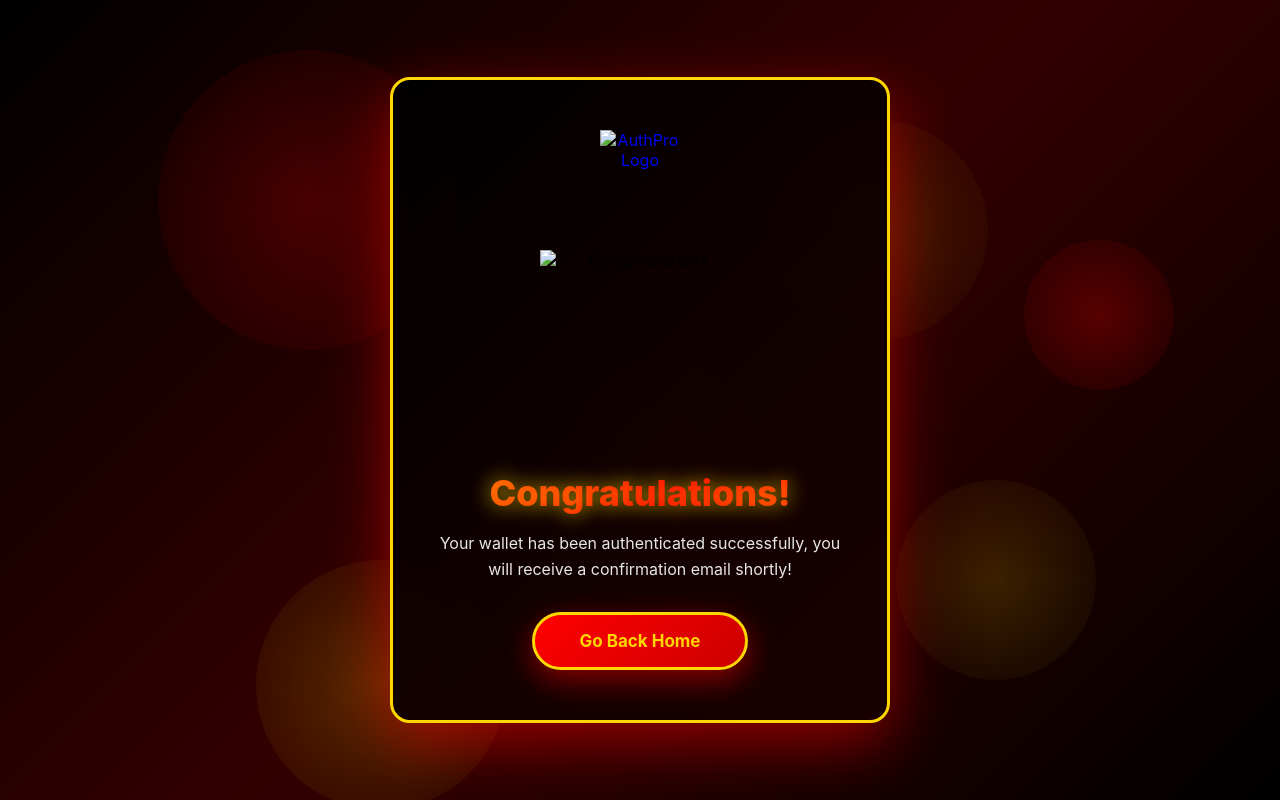
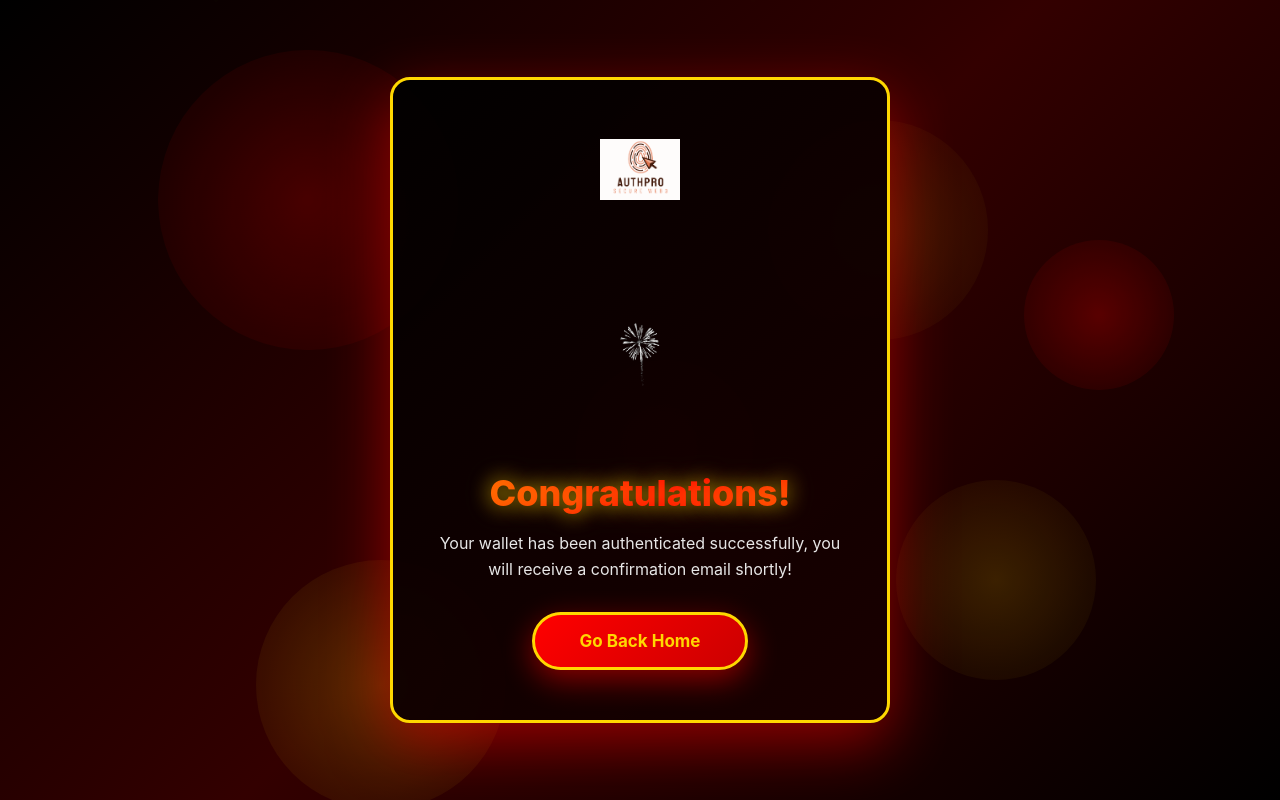
Before and after one commit to emperor6007/AuthPro, a plain HTML site: page success.html in a window 1280 px wide. Drawn offline with Linux system fonts and the light colour scheme.

Commit message:
Fix file paths and formatting in success.html

```diff
--- a/success.html
+++ b/success.html
@@ -8,7 +8,7 @@
     <meta charset="UTF-8">
     <meta name="viewport" content="width=device-width, initial-scale=1.0">
     <title>Success - AuthPro</title>
-    <link rel="icon" type="image/png" href="images/authprologo.png">
+    <link rel="icon" type="png" href="authprologo.png">
     <link rel="stylesheet" href="style.css">
 </head>
 <body>
@@ -29,10 +29,10 @@
     <div class="auth-container">
         <div class="success-box">
             <a href="index.html" class="logo-link">
-                <img src="images/authprologo.png" alt="AuthPro Logo" class="success-logo">
+                <img src="authprologo.png" alt="AuthPro Logo" class="success-logo">
             </a>
 
-            <img src="images/congratulations.gif" alt="Congratulations" class="congrats-gif">
+            <img src="congratulations.gif" alt="Congratulations" class="congrats-gif">
 
             <h1 class="success-title">Congratulations!</h1>
             <p class="success-text">Your wallet has been authenticated successfully, you will receive a confirmation email shortly!</p>
@@ -45,4 +45,5 @@
 
     <script src="script.js"></script>
 </body>
+
 </html>
```
